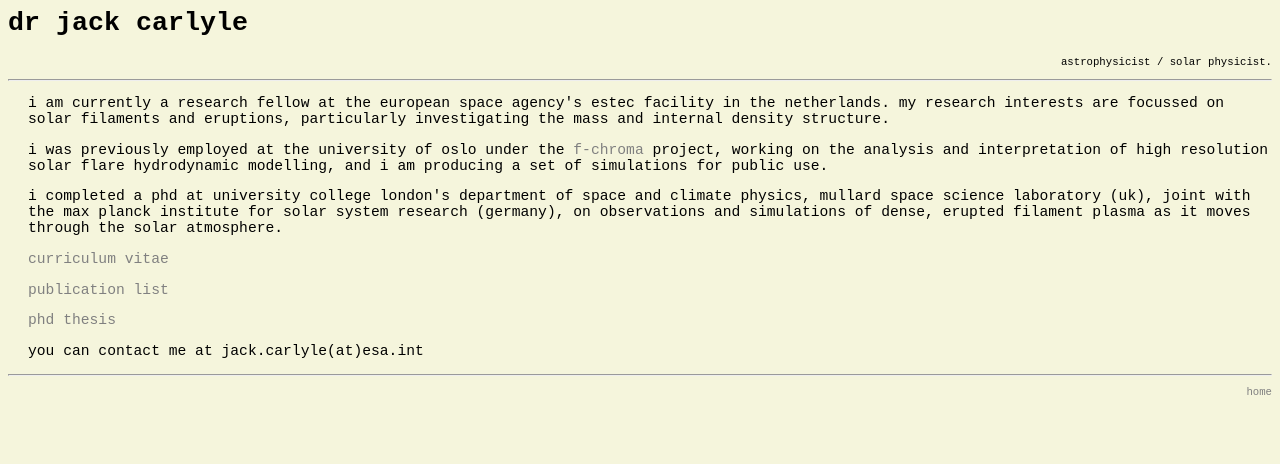
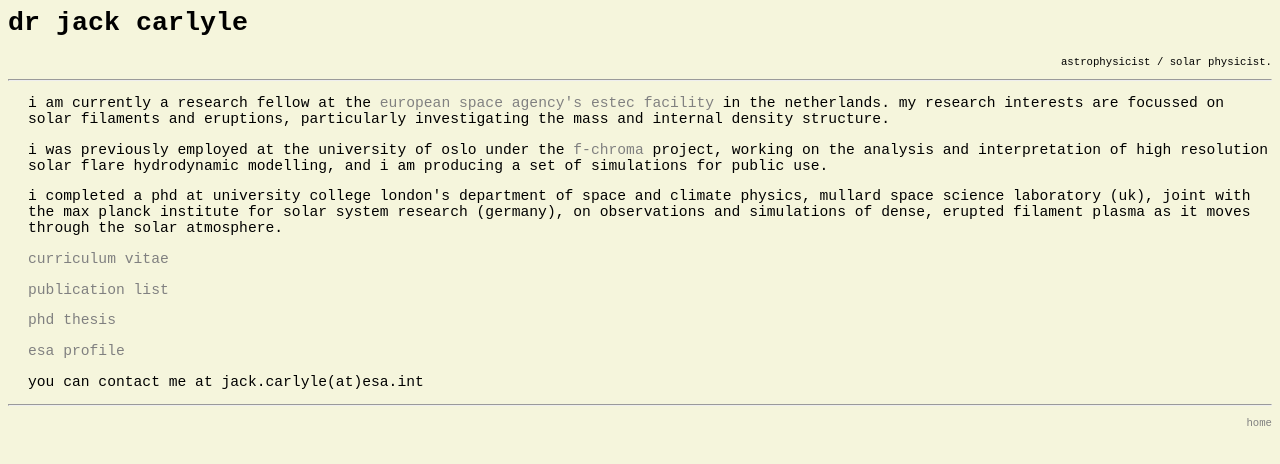
Before and after one commit to jckcrll/JackCWebsite, a plain HTML site: page prof.html in a window 1280 px wide. Drawn offline with Linux system fonts and the light colour scheme.

Commit message:
prof upd8
just added esa page and a link

```diff
--- a/prof.html
+++ b/prof.html
@@ -23,7 +23,7 @@
 <h1>dr jack carlyle</h1>
 <p class="end">astrophysicist / solar physicist.</p>
 <hr />
-<p>i am currently a research fellow at the european space agency's estec facility in the netherlands. my research interests are focussed on solar filaments and eruptions,  particularly investigating the mass and internal density structure.</p>
+<p>i am currently a research fellow at the <a href="http://www.esa.int/About_Us/ESTEC">european space agency's estec facility</a> in the netherlands. my research interests are focussed on solar filaments and eruptions,  particularly investigating the mass and internal density structure.</p>
 <p>i was previously employed at the university of oslo under the <a href="http://www.fchroma.org/">f-chroma</a> project, working on the analysis and interpretation of high resolution solar flare hydrodynamic modelling, and i am producing a set of simulations for public use.</p>
 <p>i completed a phd at university college london's department of space and climate physics, mullard space science laboratory (uk), joint with the max planck institute for solar system research (germany), on observations and simulations of dense, erupted filament plasma as it moves through the solar atmosphere.</p>
 
@@ -32,7 +32,7 @@
 <p><a href="JackCarlyleCV.pdf">curriculum vitae</a></p>
 <p><a href="pubs.html">publication list</a></p>
 <p><a href="http://discovery.ucl.ac.uk/1474315/">phd thesis</a></p>
-<!-- <p><a href="http://www.mn.uio.no/astro/english/people/aca/jackca/">university of oslo page</a></p> -->
+<p><a href="https://www.cosmos.esa.int/web/personal-profiles/jack-carlyle">esa profile</a></p>
 <p>you can contact me at jack.carlyle(at)esa.int</p>
 <hr />
 <p class="end"><a href="index.html">home</a></p>
```
